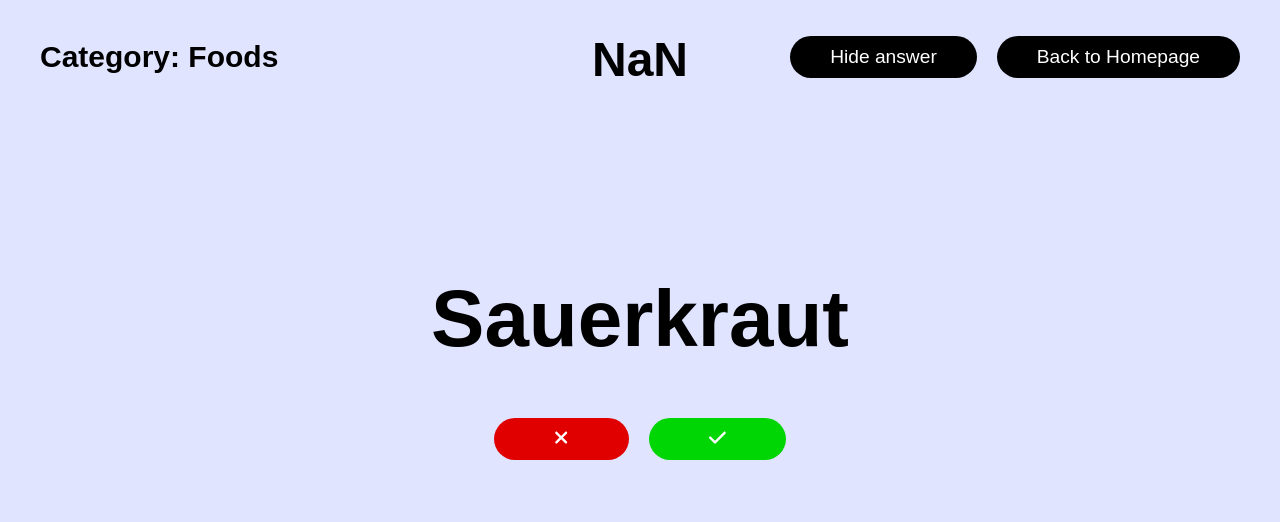
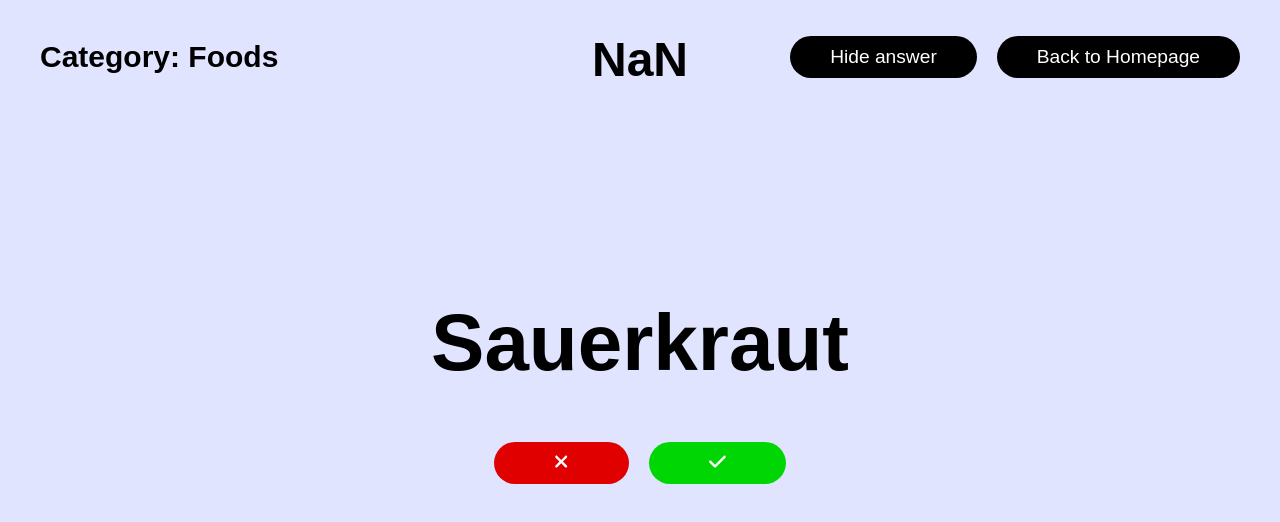
Before and after one commit to suttirakcha/lets-guess, a React (Create React App) app: page /foods in a window 1280 px wide. Shown: the top 522 px of the page. Built offline with nearby package versions, Linux system fonts and the light colour scheme; a web font is replaced by a local one.

Commit message:
Commit Codes

```diff
--- a/src/App.scss
+++ b/src/App.scss
@@ -571,7 +571,7 @@ input:checked + .switch-toggle:before {
 }
 
 .words-in-screen{
-  margin-top:20vh;
+  margin-top:23vh;
   animation:mainAnimOut 1.5s forwards
 }
 
--- a/src/th/categories/bangkok-places.js
+++ b/src/th/categories/bangkok-places.js
@@ -3,6 +3,6 @@ import "../../App.scss";
 import QuestionsTh from "../components/questions";
 
 export default function PlacesInBangkok(){
-    const words = ["เยาวราช", "ไอคอนสยาม", "เซ็นทรัลเวิลด์", "เดอะมอลล์ บางกะปิ", "วัดพระแก้ว", "วัดสระเกศ", "ตลาดนัดจตุจักร", "ยูเนี่ยนมอลล์", "เอ็มควอเทียร์", "เอ็มโพเรียม", "สยามพารากอน", "วัดอรุณราชวราราม", "วัดเล่งเน่ยยี่", "ศาลหลักเมือง", "คิง เพาเวอร์ มหานคร", "The Commons", "วัดเบญจมบพิตรดุสิตวนาราม", "วัดโพธิ์", "สามย่าน มิตรทาวน์", "ท่ามหาราช", "Asiatique The Riverfront", "ช่างชุ่ย", "ตลาดน้ำขวัญเรียม", "จ๊อดแฟร์ (JODD FAIR)", "ตลาดนัดรถไฟ", "ตลาดนัดเลียบด่วน", "ตลาดน้ำตลิ่งชัน", "ตลาดน้ำคลองลัดมะยม", "แฟชั่นไอส์แลนด์", "ตลาดวังหลัง", "คลองโอ่งอ่าง", "สนามหลวง", "พระที่นั่งอนันตสมาคม", "พระที่นั่งจักรีมหาปราสาท", "พระที่นั่งอัมพรสถาน", "พระที่นั่งวิมานเมฆ", "พระที่นั่งบรมพิมาน", "เดอะมอลล์ บางแค", "พิพิธภัณฑสถานแห่งชาติพระนคร", "พิพิธภัณฑ์บ้านจิม ทอมป์สัน", "ท้องฟ้าจำลอง", "เซ็นทรัลอีสต์วิลล์", "เซ็นทรัลพระราม 9", "นิทรรศน์รัตนโกสินทร์", "มิวเซียมสยาม", "หอศิลปวัฒนธรรมแห่งกรุงเทพมหานคร", "พิพิธภัณฑ์วังสวนผักกาด", "ย่านเจริญกรุง", "ย่านตลาดน้อย", "ตลาดพลู", "สยามสแควร์", "โชคชัย 4", "ตลาดเก่ามีนบุรี", "เสาชิงช้า", "ถนนข้าวสาร", "ซาฟารีเวิลด์", "สยามอะเมซิ่งพาร์ค", "สวนหลวง ร.9", "สวนลุมพินี", "สวนจตุจักร", "สวนรถไฟ", "สวนป่าเบญจกิติ", "สวนลอยฟ้าเจ้าพระยา", "สถานีรถไฟฟ้า BTS", "ฮาราจุกุ ไทยแลนด์", "เอ็มบีเค เซ็นเตอร์", "ซีคอนสแควร์", "เซ็นทรัล บางนา", "เทอร์มินอล 21 อโศก", "เทอร์มินอล 21 พระราม 3"];
+    const words = ["เยาวราช", "ไอคอนสยาม", "เซ็นทรัลเวิลด์", "เดอะมอลล์ บางกะปิ", "วัดพระแก้ว", "วัดสระเกศ", "ตลาดนัดจตุจักร", "ยูเนี่ยนมอลล์", "เอ็มควอเทียร์", "เอ็มโพเรียม", "สยามพารากอน", "วัดอรุณราชวราราม", "วัดเล่งเน่ยยี่", "ศาลหลักเมือง", "คิง เพาเวอร์ มหานคร", "The Commons", "วัดเบญจมบพิตรดุสิตวนาราม", "วัดโพธิ์", "สามย่าน มิตรทาวน์", "ท่ามหาราช", "เอเชียทีค เดอะ ริเวอร์ฟรอนต์", "ช่างชุ่ย", "ตลาดน้ำขวัญเรียม", "จ๊อดแฟร์ (JODD FAIR)", "ตลาดนัดรถไฟ", "ตลาดนัดเลียบด่วน", "ตลาดน้ำตลิ่งชัน", "ตลาดน้ำคลองลัดมะยม", "แฟชั่นไอส์แลนด์", "ตลาดวังหลัง", "คลองโอ่งอ่าง", "สนามหลวง", "พระที่นั่งอนันตสมาคม", "พระที่นั่งจักรีมหาปราสาท", "พระที่นั่งอัมพรสถาน", "พระที่นั่งวิมานเมฆ", "พระที่นั่งบรมพิมาน", "เดอะมอลล์ บางแค", "พิพิธภัณฑสถานแห่งชาติพระนคร", "พิพิธภัณฑ์บ้านจิม ทอมป์สัน", "ท้องฟ้าจำลอง", "เซ็นทรัลอีสต์วิลล์", "เซ็นทรัลพระราม 9", "นิทรรศน์รัตนโกสินทร์", "มิวเซียมสยาม", "หอศิลปวัฒนธรรมแห่งกรุงเทพมหานคร", "พิพิธภัณฑ์วังสวนผักกาด", "ย่านเจริญกรุง", "ย่านตลาดน้อย", "ตลาดพลู", "สยามสแควร์", "โชคชัย 4", "ตลาดเก่ามีนบุรี", "เสาชิงช้า", "ถนนข้าวสาร", "ซาฟารีเวิลด์", "สยามอะเมซิ่งพาร์ค", "สวนหลวง ร.9", "สวนลุมพินี", "สวนจตุจักร", "สวนรถไฟ", "สวนป่าเบญจกิติ", "สวนลอยฟ้าเจ้าพระยา", "สถานีรถไฟฟ้า BTS", "ฮาราจุกุ ไทยแลนด์", "เอ็มบีเค เซ็นเตอร์", "ซีคอนสแควร์", "เซ็นทรัล บางนา", "เทอร์มินอล 21 อโศก", "เทอร์มินอล 21 พระราม 3", "อนุสาวรีย์ประชาธิปไตย"];
     return (<QuestionsTh answers={words} category="สถานที่ท่องเที่ยวในกรุงเทพ" redirect="/th/places-in-bangkok"/>)
 }
```
